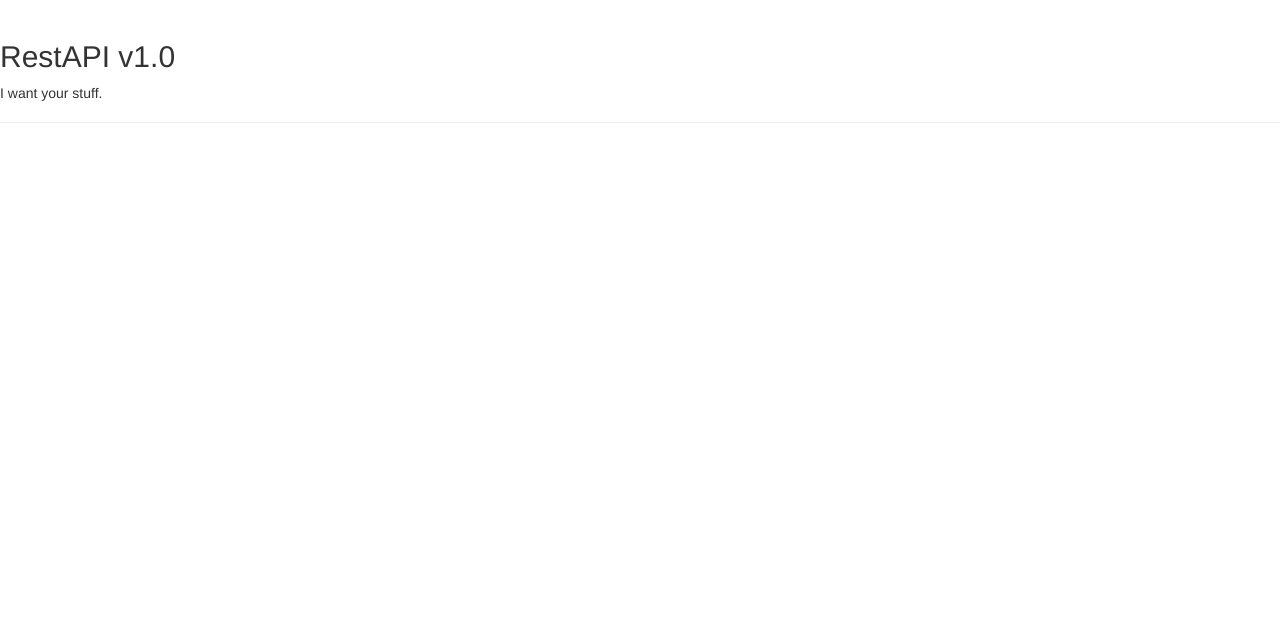
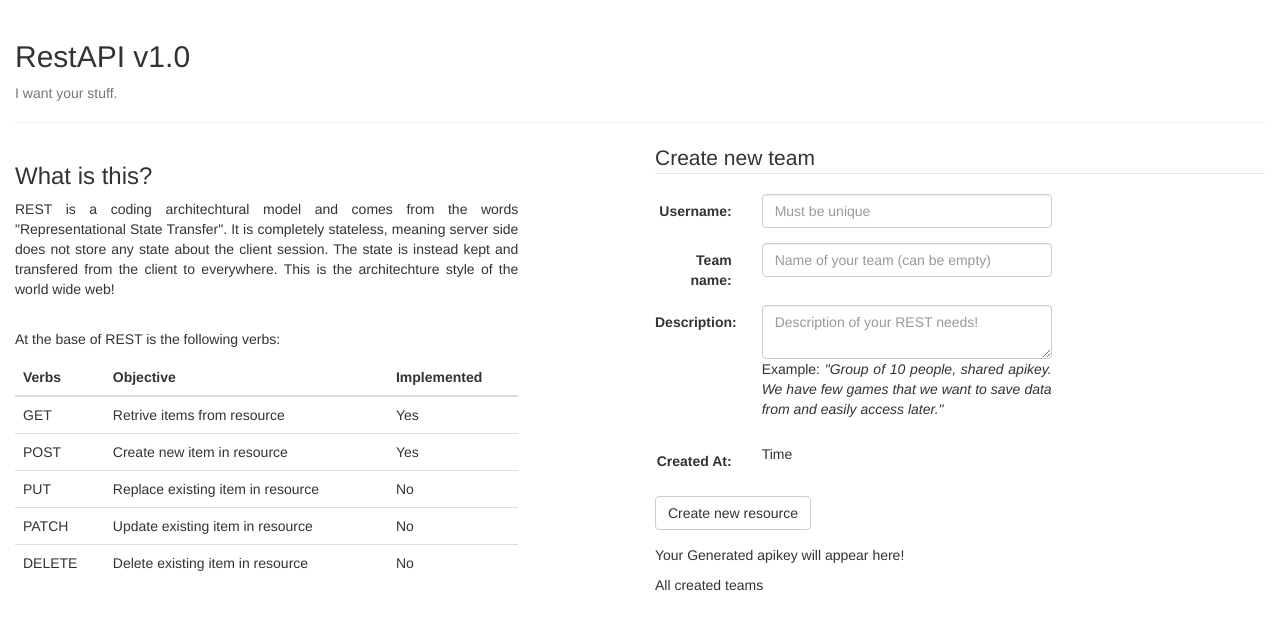
Before and after one commit to Ankk4/grabson, a website: page public/index.html in a window 1280 px wide. Drawn offline with nearby package versions, Linux system fonts and the light colour scheme; some packages are replaced by stand-ins of ours; files that its build step writes are made by us from their sources; a script that the page names is missing.

Commit message:
frontend visuals ready

```diff
--- a/package.json
+++ b/package.json
@@ -20,7 +20,7 @@
     "body-parser": "*",
     "bootstrap": "^3.3.6",
     "express": "^4.13.4",
-    "jquery": "^3.0.0",
+    "jquery": "<3.0.0",
     "express": "^4.13.4",
     "body-parser": "*",
     "mongoose": "^4.4.19"
--- a/public/css/my.css
+++ b/public/css/my.css
@@ -0,0 +1,11 @@
+body, html {
+
+}
+
+.text-justify {
+	text-align: justify;
+}
+
+.text-center {
+	text-align: center;
+}
--- a/public/index.html
+++ b/public/index.html
@@ -11,23 +11,99 @@
 </head>
 <body ng-controller="RestCtrl">
 
+	<!-- Main Content -->
+	<div class="container-fluid page-wrapper col-lg-12 col-md-12 col-sm-12 col-xs-12">
+
     <!-- Header -->
     <div class="page-header">
       <div>
         <h2>RestAPI v1.0</h2>
-			<p>I want your stuff.</p>
+        <p class="text-muted">I want your stuff.</p>
       </div>
     </div>
 
-	<!-- Main Content -->
-	<div class="container-fluid page-wrapper">
+    <!-- First row -->
+    <div class="row">
+      <!-- Content - left -->
+      <div class="text-justify col-lg-5 col-md-5 col-md-12 col-xs-12">
+        <h3>What is this?</h3>
+        <p>REST is a coding architechtural model and comes from the words "Representational State Transfer". It is completely stateless, meaning server side does not store any state about the client session. The state is instead kept and transfered from the client to everywhere. This is the architechture style of the world wide web!</p>
+
+        <br>
+        <p>At the base of REST is the following verbs:</p>
+        <div class="text-justify">
+          <table class="table">
+            <thead>
+              <tr> <th>Verbs</th> <th>Objective</th> <th>Implemented</th></tr>
+            </thead>
+            <tbody>
+              <tr> <td>GET</td>     <td>Retrive items from resource</td>        <td>Yes</td>  </tr>
+              <tr> <td>POST</td>    <td>Create new item in resource</td>        <td>Yes</td>  </tr>
+              <tr> <td>PUT</td>     <td>Replace existing item in resource</td>  <td>No</td>   </tr>
+              <tr> <td>PATCH</td>   <td>Update existing item in resource</td>   <td>No</td>   </tr>
+              <tr> <td>DELETE</td>  <td>Delete existing item in resource</td>   <td>No</td>   </tr>
+            </tbody>
+          </table>
+        </div>
+      </div>
+
+      <!-- Content - Right -->
+      <div class="col-lg-6 col-md-6 col-sm-12 col-xs-12 col-lg-offset-1 col-md-offset-1">
         <div>
+          <form class="form-horizontal" role="form" id="newTeam">
+            <legend>Create new team</legend>
+            <!-- First label -->
+            <div class="form-group">
+              <label class="control-label col-lg-2 col-md-2 col-sm-2 col-xs-12" for="username">Username:</label>
+              <div class="col-lg-6 col-md-6 col-sm-6 col-xs-12">
+                <input type="text" class="form-control" id="username" placeholder="Must be unique">
+              </div>
+            </div>
+            <!-- Second label -->
+            <div class="form-group">
+              <label class="control-label col-lg-2 col-md-2 col-sm-2 col-xs-12" for="teamname">Team name:</label>
+              <div class="col-lg-6 col-md-6 col-sm-6 col-xs-12">
+                <input type="text" class="form-control" id="teamname" placeholder="Name of your team (can be empty)">
+              </div>
+            </div>
+            <!-- Third label -->
+            <div class="form-group">
+              <label class="control-label col-lg-2 col-md-2 col-sm-2 col-xs-12" for="Description">Description:</label>
+              <div class="col-lg-6 col-md-6 col-sm-6 col-xs-12">
+                <textarea class="form-control" id="description" placeholder="Description of your REST needs!"></textarea>
+                <p class="text-justify">Example: <em>"Group of 10 people, shared apikey. We have few games that we want to save data from and easily access later."</em></p>
+              </div>
+            </div>
+            <!-- Forth label -->
+            <div class="form-group">
+              <label class="control-label col-lg-2 col-md-2 col-sm-2 col-xs-12" for="created">Created At:</label>
+              <div class="col-lg-6 col-md-6 col-sm-6 col-xs-12">
+                <p class="date">Time</p>
+              </div>
+            </div>
+            <!-- Submit -->
+            <div class="form-group">
+              <div class="control-label col-lg-2 col-md-2 col-sm-2 col-xs-12">
+                <input type="submit" class="btn btn-default" value="Create new resource">
+              </div>
+            </div>
+            <div>
+              <p>Your Generated apikey will appear here!</p>
+            </div>
+          </form>
+        </div>
+
+        <div>
+          <p>All created teams</p>
+        </div>
+
+      </div>
     </div>
 	</div>
 
 </body>
-	<script src="node_modules/jquery/dist/jquery-min.js">			</script>
-	<script src="node_modules/angular/angular-min.js">				</script>
-	<script src="node_modules/bootstrap/dist/js/bootstrap.min.js">	</script>
+	<script src="node_modules/jquery/dist/jquery.min.js"></script>
+  <script src="node_modules/bootstrap/dist/js/bootstrap.min.js"></script>
+	<script src="node_modules/angular/angular.min.js"></script>
 	<script src="public/js/app.js"></script>
 </html>
--- a/public/js/app.js
+++ b/public/js/app.js
@@ -2,7 +2,7 @@
 var app = angular.module('RestAPI', []);
 
 // CONTROLLERS
-app.controller('RestAPI', function($scope){
+app.controller('RestCtrl', function($scope){
     $scope.validate_createForm = function() {
         //Already validated.. Password check here?
         // $scope.createForm.password.$modelValue;
```
Lines whose indentation alone changed are shown as unchanged.
